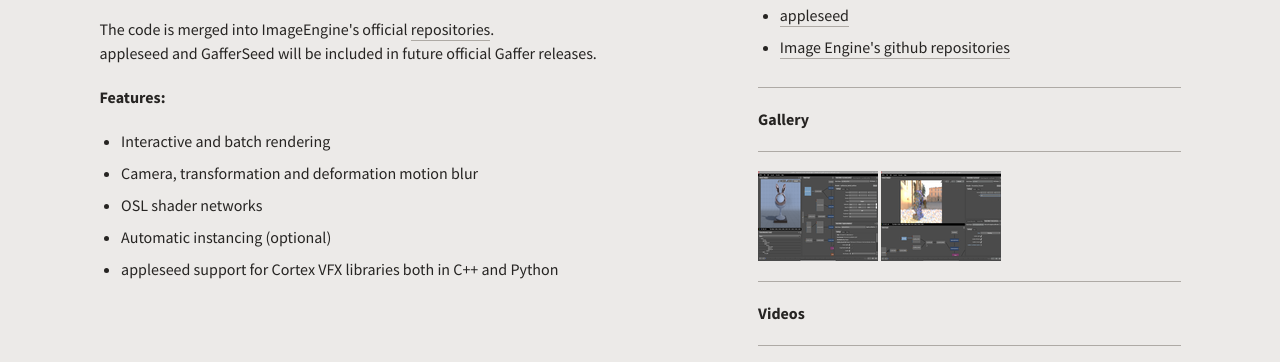
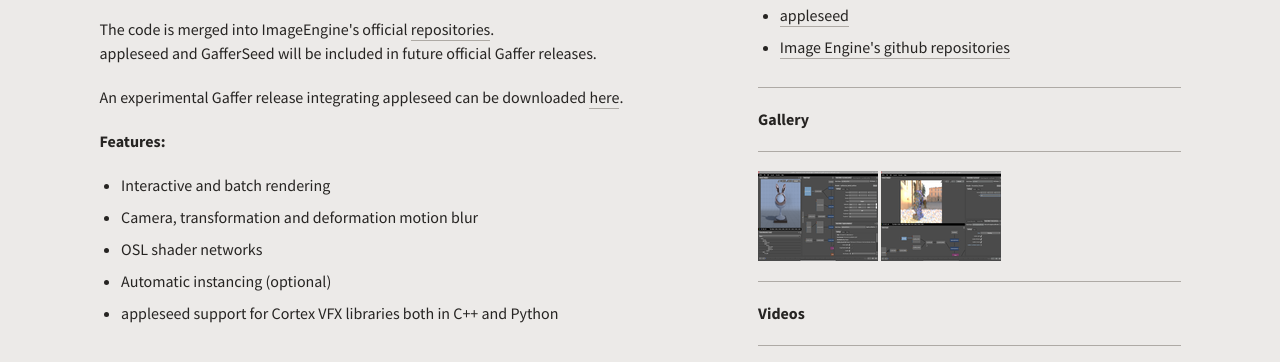
Before and after one commit to est77/est77.github.io, a plain HTML site: page gafferseed.html in a window 1280 px wide. Shown: the part 479-841 px from the top of the page. Drawn offline with Linux system fonts and the light colour scheme; grey boxes are pictures that could not be loaded.

Commit message:
Added link to experimental gaffer + appleseed release

```diff
--- a/gafferseed.html
+++ b/gafferseed.html
@@ -52,6 +52,10 @@
                 <p>
                     The code is merged into ImageEngine's official <a href="https://github.com/ImageEngine">repositories</a>.<br>
                     appleseed and GafferSeed will be included in future official Gaffer releases.
+                </p>
+                <p>
+                    An experimental Gaffer release integrating appleseed can be downloaded
+                    <a href="https://github.com/ImageEngine/gaffer/releases/tag/0.13.1.0">here</a>.
                 </p>
                 <p>
                     <strong>Features:</strong>
```
